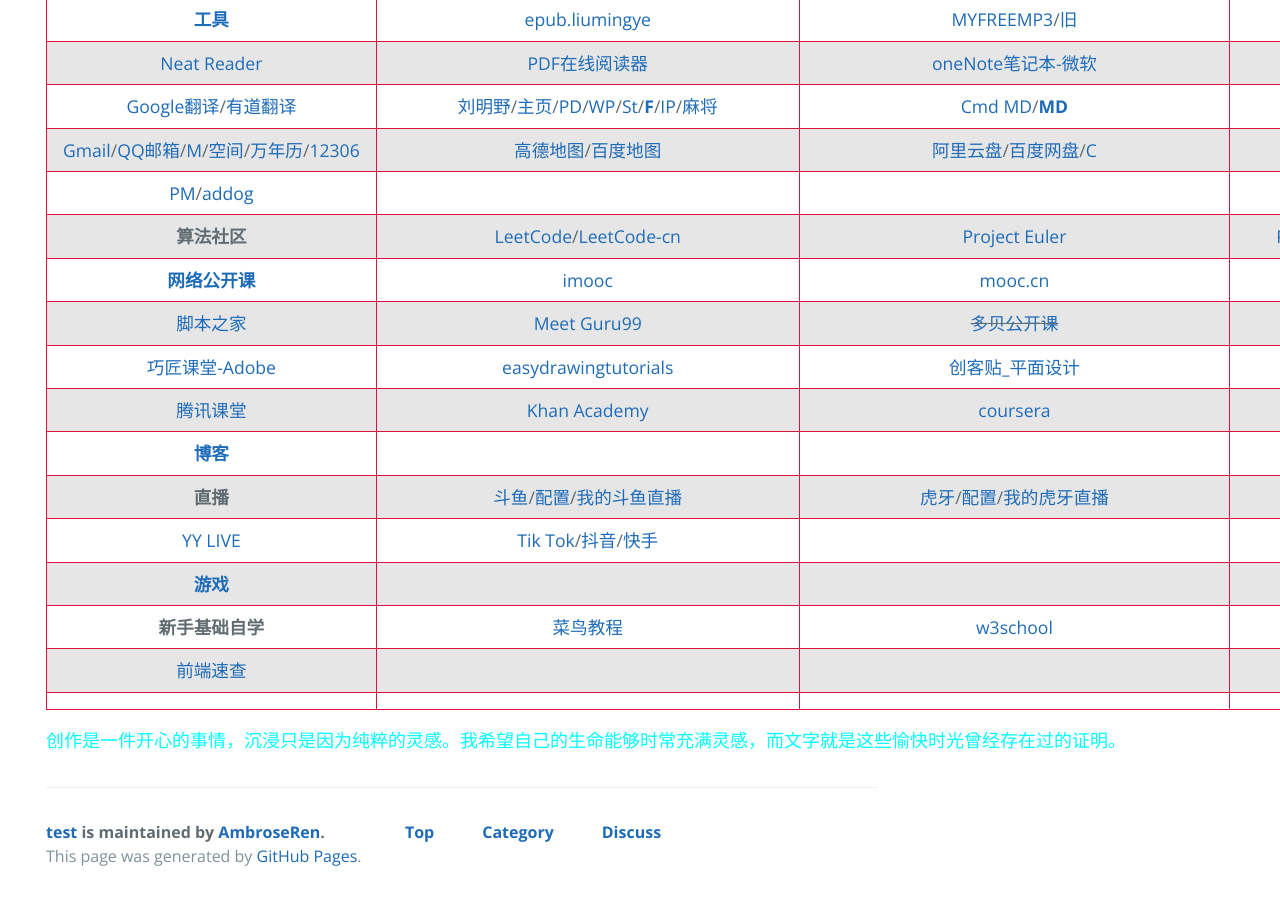
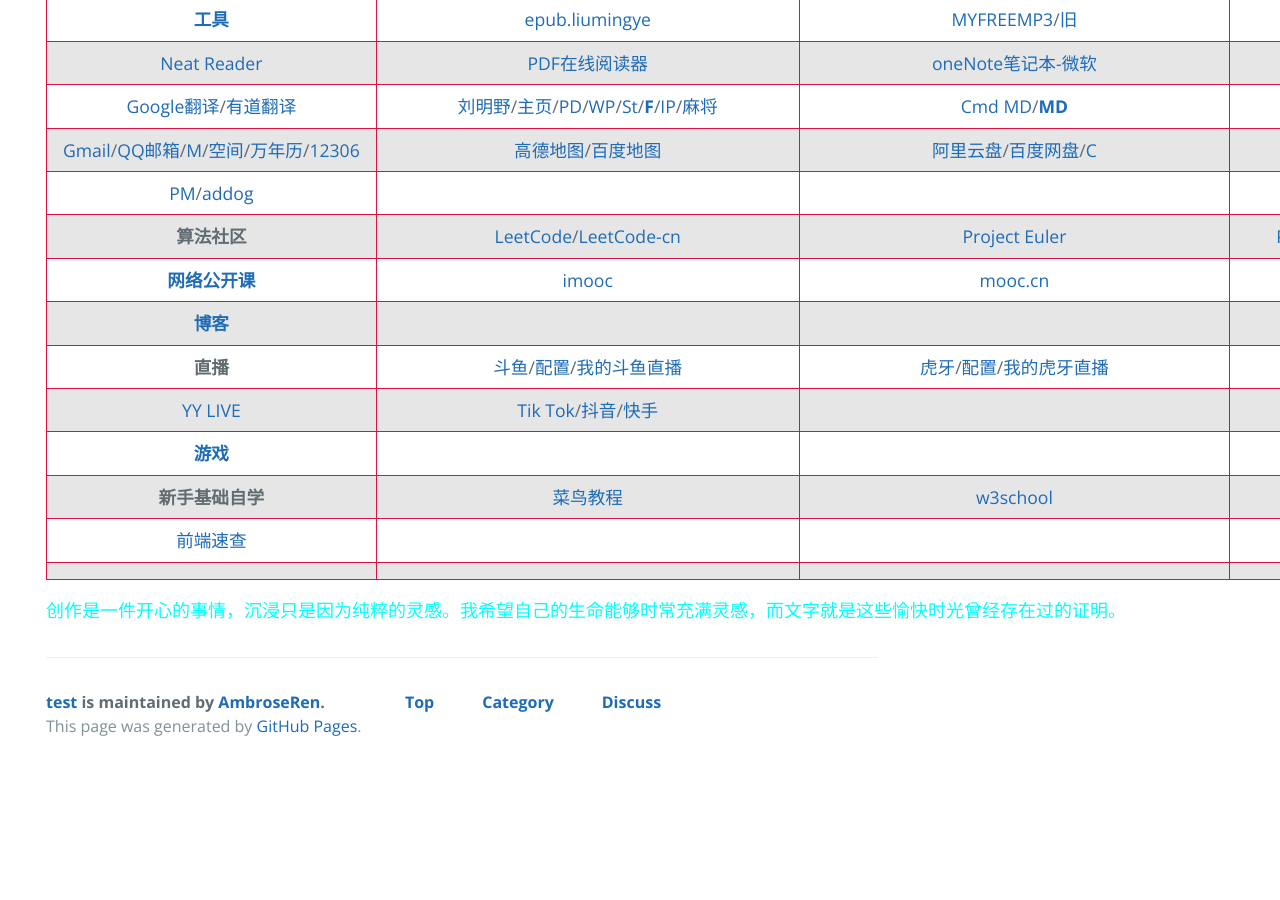
Before and after one commit to AmbroseRen/test, a Jekyll site: the page built from navigation.md, in a window 1280 px wide and 900 px high, scrolled down 893 px. Built offline with Jekyll 4.4.1, drawn with Linux system fonts in a browser that asks for light colours; our own code applies the rules of GitHub Pages for plain Markdown files; the repository's description, which GitHub fills in, is left out; after the commit the page ends 1663 px from its top, so only the background shows below that.

Commit message:
Update navigation.md

```diff
--- a/navigation.md
+++ b/navigation.md
@@ -66,9 +66,6 @@
 | [PM](https://dh.woshipm.com/)/[addog](https://www.addog.vip/) | []() | []() | []() |
 | __算法社区__ | [LeetCode](https://leetcode.com/problemset/all/)/[LeetCode-cn](https://leetcode-cn.com/problemset/all/) | [Project Euler](https://projecteuler.net/archives) | [Programming Praxis](https://programmingpraxis.com/) |
 | [__网络公开课__](Library/LearnPlatform.md) | [imooc](https://www.imooc.com/course/list) | [mooc.cn](https://www.cmooc.com/course) | [实验楼](https://www.lanqiao.cn/courses/) |
-| [脚本之家](https://www.jb51.net/list/index_1.htm) | [Meet Guru99](https://www.guru99.com/) | ~~[多贝公开课](http://www.duobei.com/)~~ | [极客学院](https://www.jikexueyuan.com/) |
-| [巧匠课堂-Adobe](https://www.2qj.com/) | [easydrawingtutorials](https://www.easydrawingtutorials.com/index.php/disney/81-draw-mickey-mouse) | [创客贴_平面设计](https://www.chuangkit.com/designtools/designindex) | [网易公开课](https://open.163.com/khan/) |
-| [腾讯课堂](https://ke.qq.com/) | [Khan Academy](https://www.khanacademy.org/) | [coursera](https://www.coursera.org/browse/computer-science) | []() |
 | [<strong id="bk">博客</strong>](Library/Blog.md) | []() | []() | []() |
 | __直播__ | [斗鱼](https://www.douyu.com/directory/myFollow)/[配置](https://mp.douyu.com/live/main)/[我的斗鱼直播](https://www.douyu.com/10150268) | [虎牙](https://www.huya.com/myfollow)/[配置](https://i.huya.com/index.php?m=ProfileSetting#ktylts)/[我的虎牙直播](https://www.huya.com/25541428) | []() |
 | [YY LIVE](https://www.yy.com/i/index/live) | [Tik Tok](https://www.tiktok.com/)/[抖音](https://www.douyin.com/recommend)/[快手](https://www.kuaishou.com/) | []() | []() |
```
